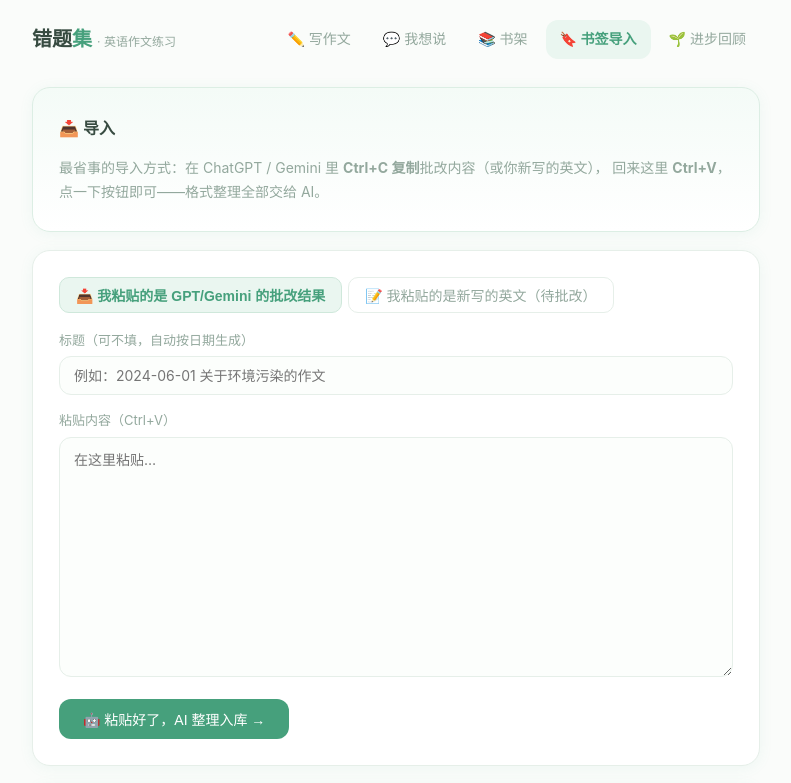
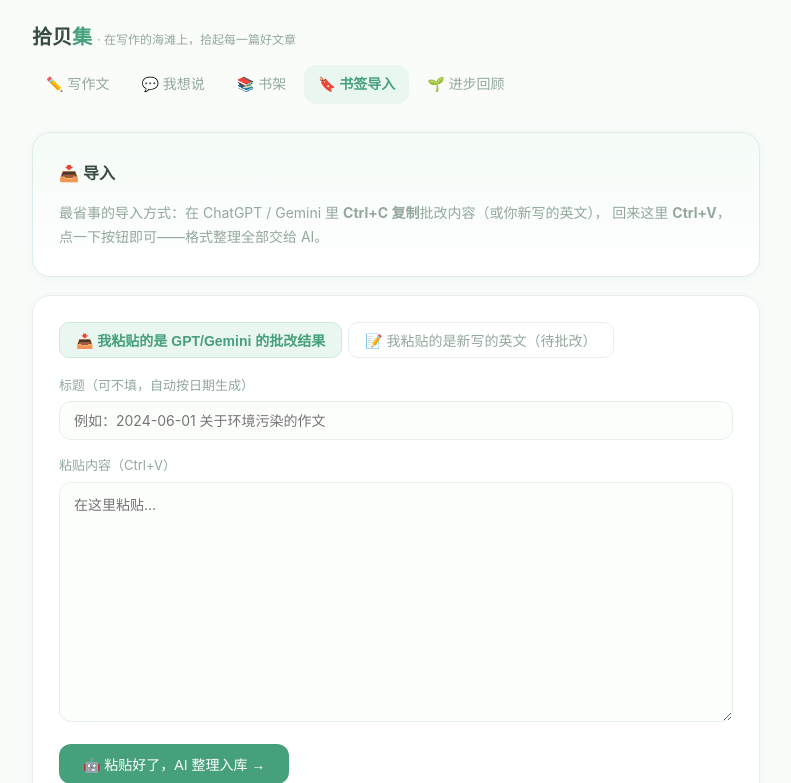
Before and after one commit to bella10281220/essay-coach, a Flask app: page /import in a window 1280 px wide. Shown: the top 783 px of the page, without its empty margins (244-1035 px from the left). Run offline with Flask 3, Linux system fonts and the light colour scheme.

Commit message:
update templates/base.html

```diff
--- a/templates/base.html
+++ b/templates/base.html
@@ -99,7 +99,7 @@ footer{color:var(--sub);font-size:12px;text-align:center;margin-top:34px}
 </head>
 <body>
 <div class="top">
-  <h1>错题<em>集</em> <small style="font-size:12px;color:var(--sub);font-weight:400">· 英语作文练习</small></h1>
+  <h1>拾贝<em>集</em> <small style="font-size:12px;color:var(--sub);font-weight:400">· 在写作的海滩上，拾起每一篇好文章</small></h1>
   <nav>
     <a href="{{ url_for('write_page') }}" class="{{ 'active' if request.path=='/write' or request.path=='/' }}">✏️ 写作文</a>
     <a href="{{ url_for('say') }}" class="{{ 'active' if request.path=='/say' }}">💬 我想说</a>
```
